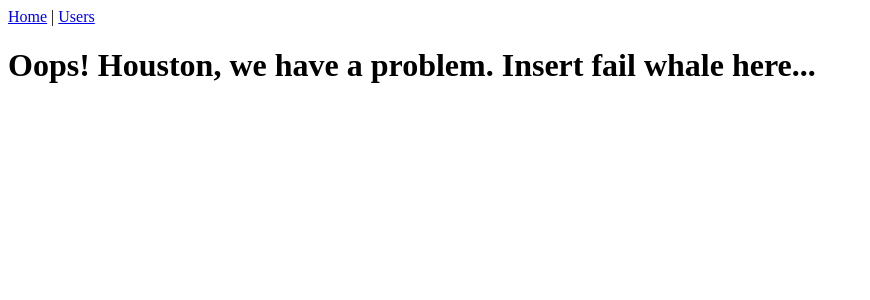
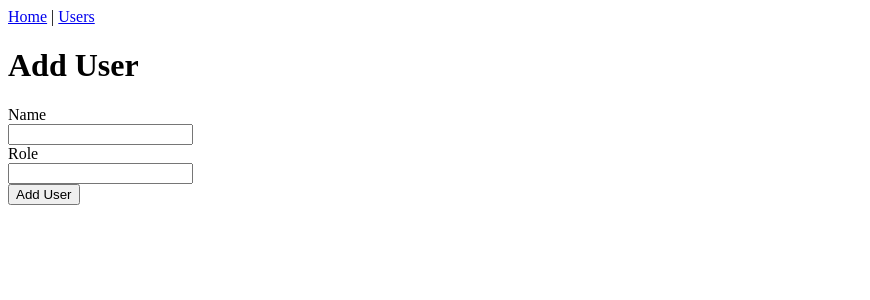
Before and after one commit to coryhouse/neuanalytics, a React (Create React App) app: page /user in a window 1280 px wide. Shown: the top 300 px of the page, without its empty margins (0-870 px from the left). Built offline with nearby package versions, Linux system fonts and the light colour scheme.

Commit message:
Get add working

```diff
--- a/src/App.js
+++ b/src/App.js
@@ -4,6 +4,7 @@ import Users from "./Users";
 import Home from "./Home";
 import PageNotFound from "./PageNotFound";
 import { Route, Switch } from "react-router-dom";
+import ManageUser from "./ManageUser";
 
 function App() {
   return (
@@ -16,6 +17,9 @@ function App() {
         <Route path="/users">
           <Users />
         </Route>
+        <Route path="/user">
+          <ManageUser />
+        </Route>
         <Route>
           <PageNotFound />
         </Route>
--- /dev/null
+++ b/src/ManageUser.js
@@ -0,0 +1,44 @@
+import React, { useState } from "react";
+import * as userApi from "./api/userApi";
+import { useHistory } from "react-router-dom";
+
+const ManageUser = () => {
+  const history = useHistory();
+  const [user, setUser] = useState({
+    id: "",
+    name: "",
+    role: ""
+  });
+
+  function onChange({ target }) {
+    // Using computed property syntax to reference a property via a variable.
+    setUser({ ...user, [target.id]: target.value });
+  }
+
+  function addUser(event) {
+    event.preventDefault(); // don't post back.
+    userApi.addUser(user).then(() => {
+      // redirect to /users
+      history.push("/users");
+    });
+  }
+
+  return (
+    <form onSubmit={addUser}>
+      <h1>Add User</h1>
+      <div>
+        <label htmlFor="name">Name</label>
+        <br />
+        <input id="name" type="text" value={user.name} onChange={onChange} />
+      </div>
+      <div>
+        <label htmlFor="role">Role</label>
+        <br />
+        <input id="role" type="text" value={user.role} onChange={onChange} />
+      </div>
+      <input type="submit" value="Add User" />
+    </form>
+  );
+};
+
+export default ManageUser;
--- a/src/Users.js
+++ b/src/Users.js
@@ -1,7 +1,9 @@
 import React, { useState, useEffect } from "react";
 import * as userApi from "./api/userApi";
+import { useHistory } from "react-router-dom";
 
 function Users() {
+  const history = useHistory();
   const [users, setUsers] = useState([]);
 
   useEffect(() => {
@@ -23,6 +25,7 @@ function Users() {
   return (
     <>
       <h1>Users</h1>
+      <button onClick={() => history.push("/user")}>Add User</button>
       <table>
         <thead>
           <tr>
@@ -36,7 +39,12 @@ function Users() {
           {users.map(user => (
             <tr key={user.id}>
               <td>
-                <button onClick={() => deleteUser(user.id)}>Delete</button>
+                <button
+                  aria-label={`Delete ${user.name} with ID of ${user.id}`}
+                  onClick={() => deleteUser(user.id)}
+                >
+                  Delete
+                </button>
               </td>
               <td>{user.id}</td>
               <td>{user.name}</td>
--- a/src/api/userApi.js
+++ b/src/api/userApi.js
@@ -9,3 +9,7 @@ export function getUsers() {
 export function deleteUser(userId) {
   return axios.delete(baseUrl + userId);
 }
+
+export function addUser(user) {
+  return axios.post(baseUrl, user);
+}
```
